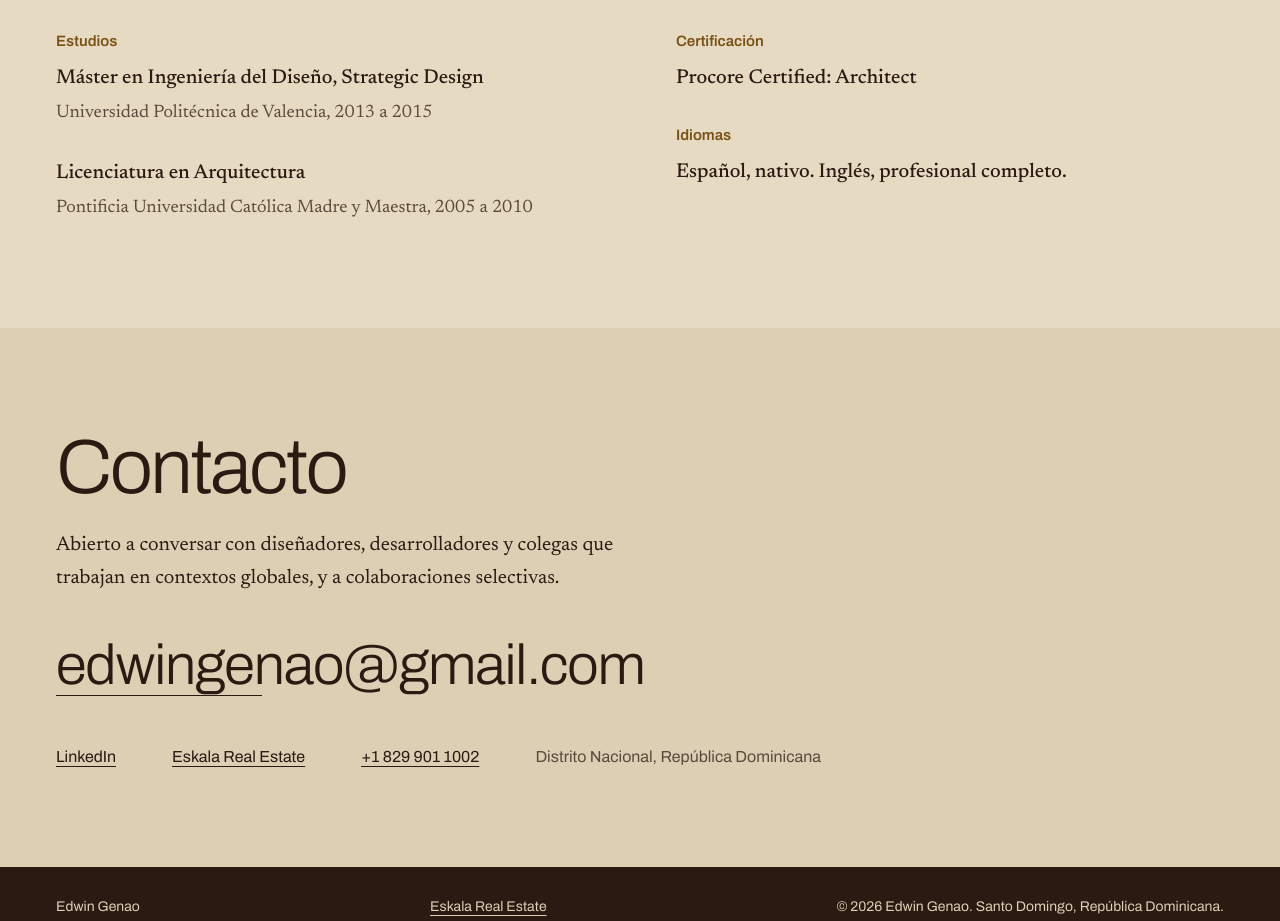
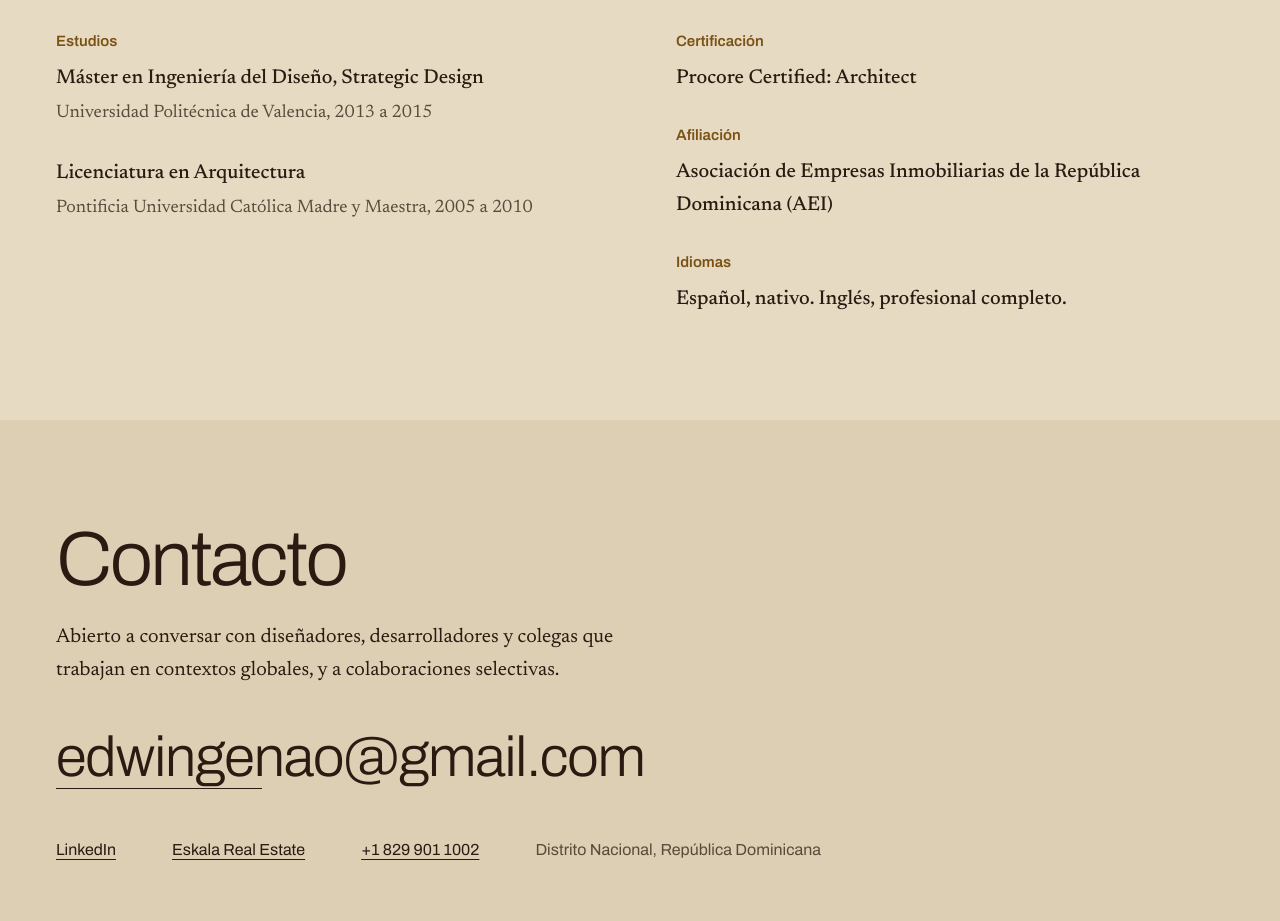
Before and after one commit to edwingenao/edwingenao-web, a plain HTML site: page es.html in a window 1280 px wide. Shown: the part 4140-5061 px from the top of the page. Drawn offline with Linux system fonts and the light colour scheme.

Commit message:
Add files via upload

```diff
--- a/es.html
+++ b/es.html
@@ -247,6 +247,8 @@ a{transition:color .2s}
 <div style="flex:1 1 320px;min-width:0">
 <p style="margin:0 0 8px;font-family:'Archivo',sans-serif;font-size:15px;font-weight:600;color:#7A5216">Certificación</p>
 <p style="margin:0 0 28px;font-size:20px;font-weight:500">Procore Certified: Architect</p>
+<p style="margin:0 0 8px;font-family:'Archivo',sans-serif;font-size:15px;font-weight:600;color:#7A5216">Afiliación</p>
+<p style="margin:0 0 28px;font-size:20px;font-weight:500">Asociación de Empresas Inmobiliarias de la República Dominicana (AEI)</p>
 <p style="margin:0 0 8px;font-family:'Archivo',sans-serif;font-size:15px;font-weight:600;color:#7A5216">Idiomas</p>
 <p style="margin:0;font-size:20px;font-weight:500">Español, nativo. Inglés, profesional completo.</p>
 </div>
```
Also changed, not shown: index.html (+2 -0 lines).
